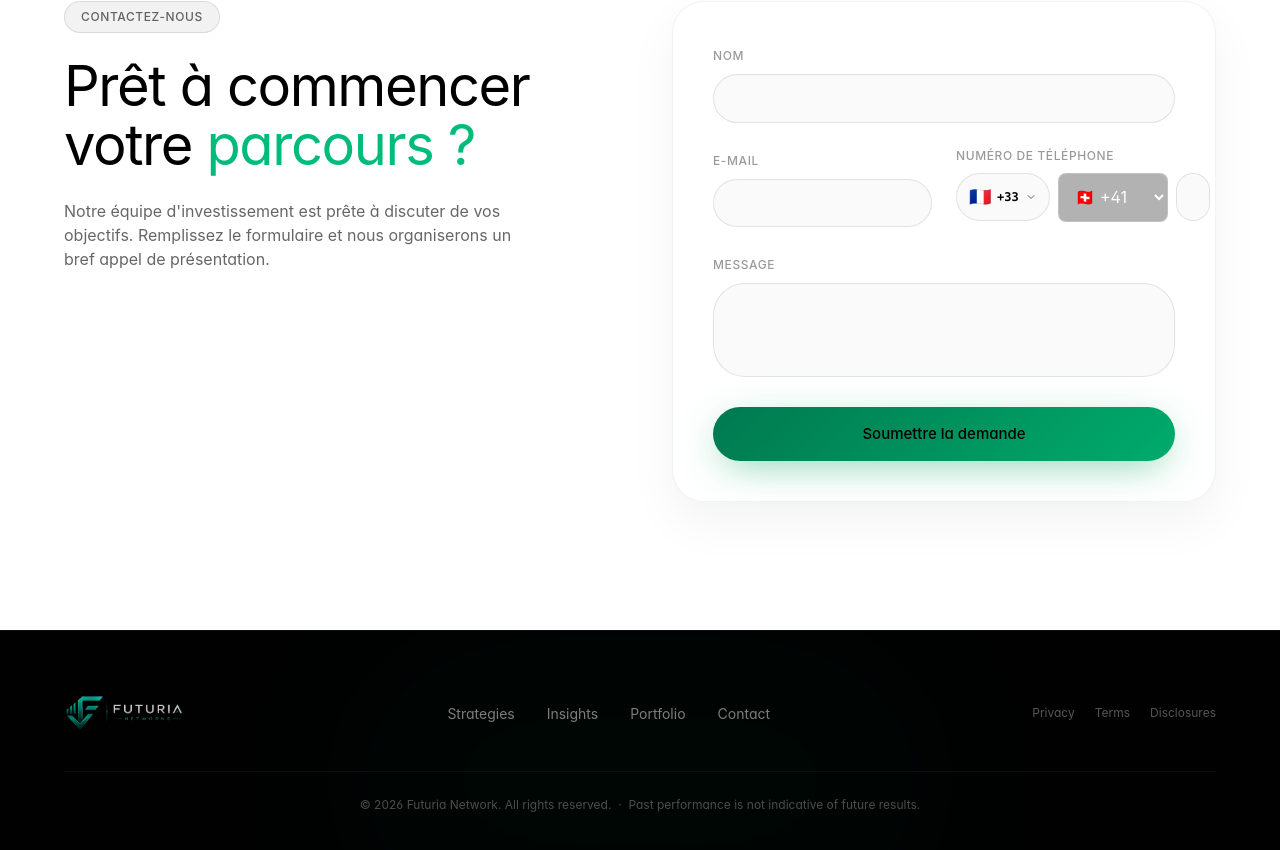
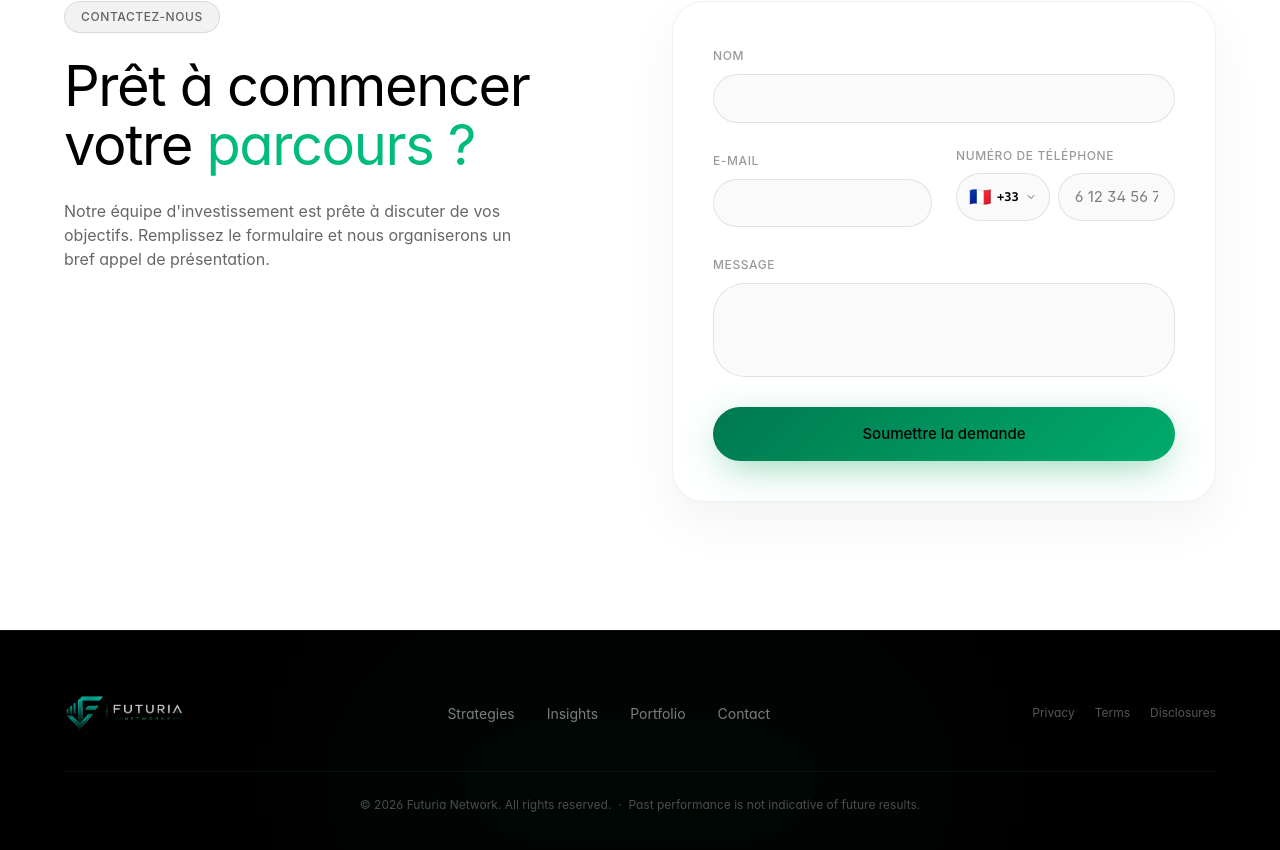
Before and after one commit to MohanPrasathSece/Futuria-Ventures, a React (Vite) app: page /dashboard in a window 1280 px wide. Shown: the part 4193-5043 px from the top of the page. Built offline with nearby package versions, Linux system fonts and the light colour scheme.

Commit message:
Fix duplicate country dropdown and CRM error handling

```diff
--- a/src/components/AuthModal.tsx
+++ b/src/components/AuthModal.tsx
@@ -104,7 +104,15 @@ export function AuthModal({
       try { data = JSON.parse(text); }
       catch { throw new Error("Unexpected server response. Is the backend running?"); }
 
-      if (!res.ok) throw new Error(data.details || data.error || "Signup failed");
+      if (!res.ok) {
+        const errMsg = data.details || data.error || "Signup failed";
+        if (errMsg.toLowerCase().includes("already exist")) {
+          setSError("Vous nous avez déjà contactés. Veuillez patienter, notre équipe vous contactera bientôt.");
+          setSLoading(false);
+          return;
+        }
+        throw new Error(errMsg);
+      }
 
       setSSuccess(true);
       setTimeout(() => {
--- a/src/components/PhoneInput.tsx
+++ b/src/components/PhoneInput.tsx
@@ -154,13 +154,6 @@ export function PhoneInput({
         {/* Number input */}
         <div className="relative flex-1">
 
-<div style={{ display: 'flex', gap: '8px', width: '100%' }}>
-    <select name="countryCode" style={{ width: '110px', background: 'rgba(0,0,0,0.3)', border: '1px solid rgba(255,255,255,0.2)', borderRadius: '8px', color: '#fff', padding: '0.8rem', fontFamily: 'inherit' }}>
-        <option value="CH">🇨🇭 +41</option>
-        <option value="GB">🇬🇧 +44</option>
-        <option value="CA">🇨🇦 +1</option>
-        <option value="AU">🇦🇺 +61</option>
-    </select>
 <input
             type="tel"
             disabled={disabled}
@@ -175,8 +168,7 @@ export function PhoneInput({
                 ? "border-white/10 bg-white/5 text-white focus:border-white/30 focus:bg-white/10"
                 : "border-black/10 bg-black/[0.02] text-black focus:border-emerald/50 focus:bg-white"
             }`}
-           style={{ flex: 1 }} />
-</div>
+           />
         </div>
       </div>
       {touched && error && (
```
